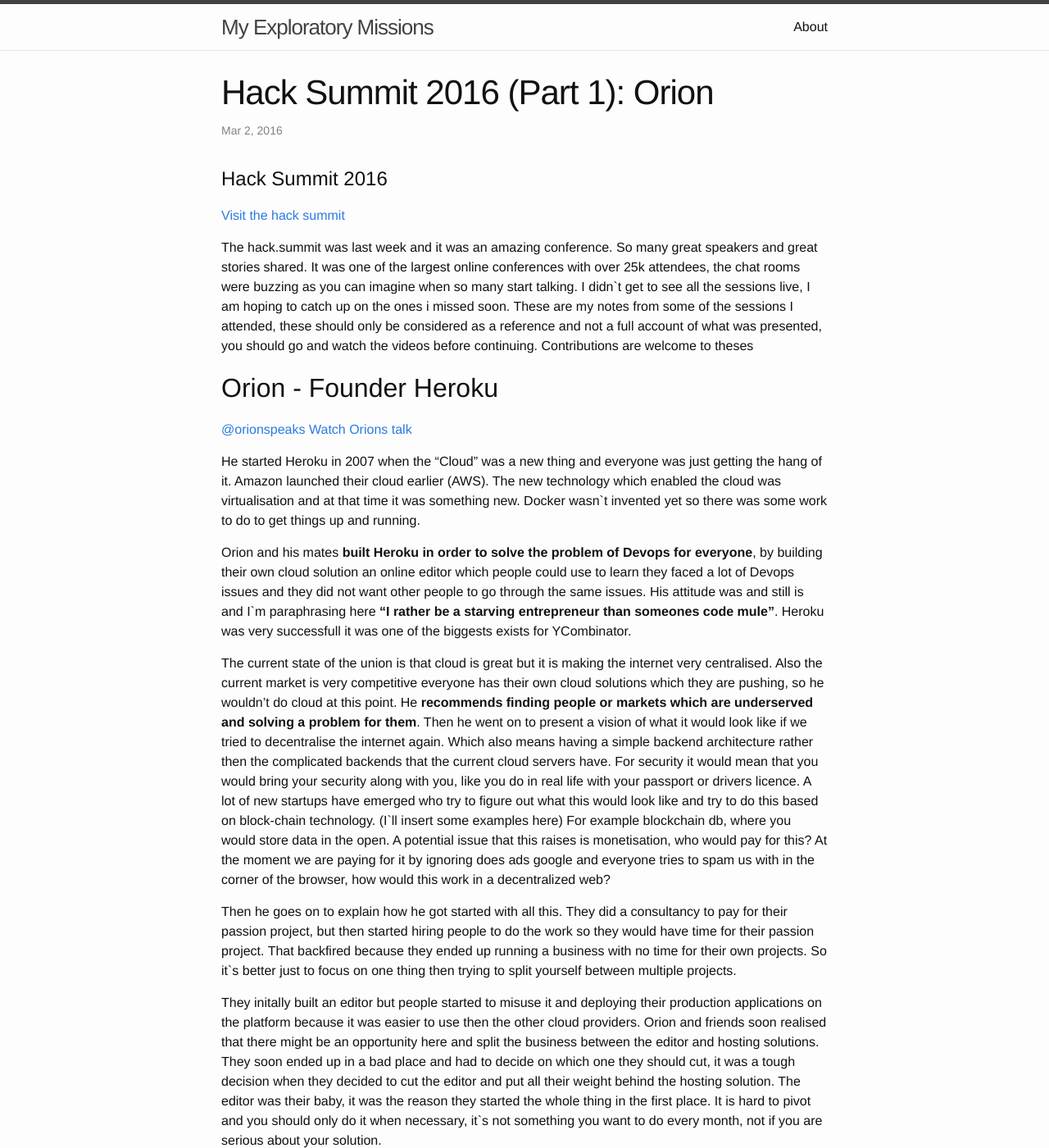
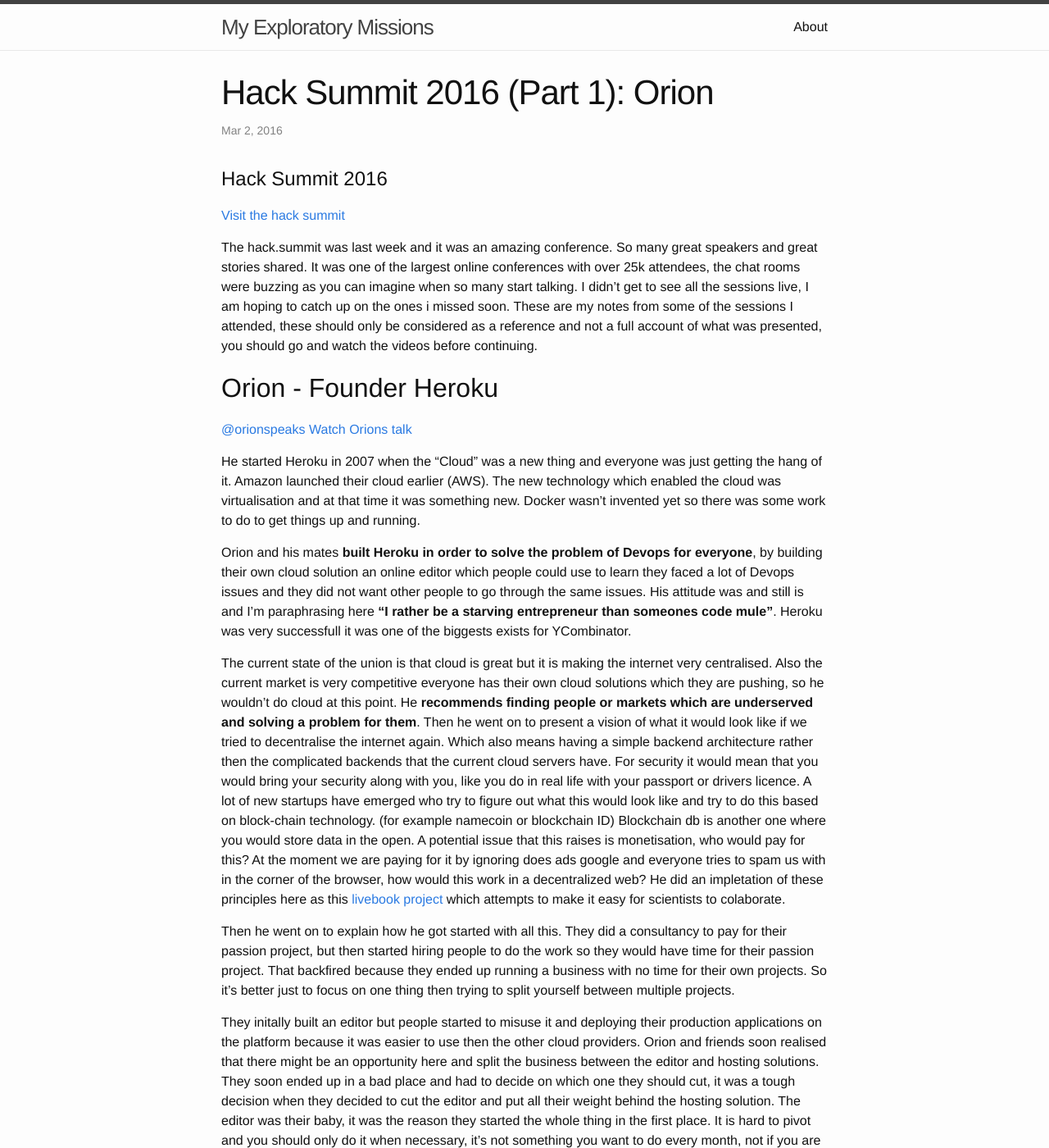
Before and after one commit to gspanoae/softwareranch.github.io, a Jekyll site: the page built from _posts/2016-01-22-hack-summit-notes-part-1.md, in a window 1280 px wide and 1400 px high. Shown: the whole window at 82% size. Built offline with Jekyll 4.4.1, drawn with Linux system fonts in a browser that asks for light colours; some of the changed text lies outside the part shown.

Commit message:
more updates

```diff
--- a/_posts/2016-01-22-hack-summit-notes-part-1.md
+++ b/_posts/2016-01-22-hack-summit-notes-part-1.md
@@ -10,27 +10,30 @@ categories: notes
 
 The hack.summit was last week and it was an amazing conference. So many great speakers and great stories shared.
 It was one of the largest online conferences with over 25k attendees, the chat rooms were buzzing as you can imagine when so many start talking.
-I didn`t get to see all the sessions live, I am hoping to catch up on the ones i missed soon.
+I didn't get to see all the sessions live, I am hoping to catch up on the ones i missed soon.
 These are my notes from some of the sessions I attended, these should only be considered as a reference and not a full account of what was presented, you should go and watch the videos before continuing.
-Contributions are welcome to theses
-
 
 ## Orion - Founder Heroku
 [@orionspeaks](https://twitter.com/orionspeaks)
 [Watch Orions talk](https://www.crowdcast.io/e/hacksummit-2016/3)
 
 He started Heroku in 2007 when the "Cloud" was a new thing and everyone was just getting the hang of it.
-Amazon launched their cloud earlier (AWS). The new technology which enabled the cloud was virtualisation and at that time it was something new. Docker wasn`t invented yet so there was some work to do to get things up and running.
+Amazon launched their cloud earlier (AWS). The new technology which enabled the cloud was virtualisation and at that time it was something new. Docker wasn't invented yet so there was some work to do to get things up and running.
 
-Orion and his mates **built Heroku in order to solve the problem of Devops for everyone**, by building their own cloud solution an online editor which people could use to learn they faced a lot of Devops issues and they did not want other people to go through the same issues. His attitude was and still is and I`m paraphrasing here **"I rather be a starving entrepreneur than someones code mule"**. Heroku was very successfull it was one of the biggests exists for YCombinator.
+Orion and his mates **built Heroku in order to solve the problem of Devops for everyone**, by building their own cloud solution an online editor which people could use to learn they faced a lot of Devops issues and they did not want other people to go through the same issues. His attitude was and still is and I'm paraphrasing here **"I rather be a starving entrepreneur than someones code mule"**. Heroku was very successfull it was one of the biggests exists for YCombinator.
 
 The current state of the union is that cloud is great but it is making the internet very centralised. Also the current market
 is very competitive everyone has their own cloud solutions which they are pushing, so he wouldn't do cloud at this point.
-He **recommends finding people or markets which are underserved and solving a problem for them**. Then he went on to present a vision of what it would look like if we tried to decentralise the internet again. Which also means having a simple backend architecture rather then the complicated backends that the current cloud servers have. For security it would mean that you would bring your security along with you, like you do in real life with your passport or drivers licence. A lot of new startups have emerged who try to figure out what this would look like and try to do this based on block-chain technology.
-(I`ll insert some examples here)
-For example blockchain db, where you would store data in the open. A potential issue that this raises is monetisation, who would pay for this? At the moment we are paying for it by ignoring does ads google and everyone tries to spam us with in the corner of the browser, how would this work in a decentralized web?
+He **recommends finding people or markets which are underserved and solving a problem for them**.
+Then he went on to present a vision of what it would look like if we tried to decentralise the internet again.
+Which also means having a simple backend architecture rather then the complicated backends that the current cloud servers have.
+For security it would mean that you would bring your security along with you, like you do in real life with your passport or drivers licence.
+A lot of new startups have emerged who try to figure out what this would look like and try to do this based on block-chain technology.
+(for example namecoin or blockchain ID)
+Blockchain db is another one where you would store data in the open. A potential issue that this raises is monetisation, who would pay for this? At the moment we are paying for it by ignoring does ads google and everyone tries to spam us with in the corner of the browser, how would this work in a decentralized web?
+He did an impletation of these principles here as this [livebook project](https://github.com/inkandswitch/livebook) which attempts to make it easy for scientists to colaborate.
 
-Then he goes on to explain how he got started with all this. They did a consultancy to pay for their passion project, but then started hiring people to do the work so they would have time for their passion project. That backfired because they ended up running a business with no time for their own projects. So it`s better just to focus on one thing then trying to split yourself between multiple projects.
+Then he went on to explain how he got started with all this. They did a consultancy to pay for their passion project, but then started hiring people to do the work so they would have time for their passion project. That backfired because they ended up running a business with no time for their own projects. So it's better just to focus on one thing then trying to split yourself between multiple projects.
 
 They initally built an editor but people started to misuse it and deploying their production applications on the platform because it was easier to use then the other cloud providers. Orion and friends soon realised that there might be an opportunity here and split the business between the editor and hosting solutions. They soon ended up in a bad place and had to decide on which one they should cut, it was a tough decision when they decided to cut the editor and put all their weight behind the hosting solution. The editor was their baby, it was the reason they started the whole thing in the first place.
-It is hard to pivot and you should only do it when necessary, it`s not something you want to do every month, not if you are serious about your solution.
+It is hard to pivot and you should only do it when necessary, it's not something you want to do every month, not if you are serious about your solution.
```
